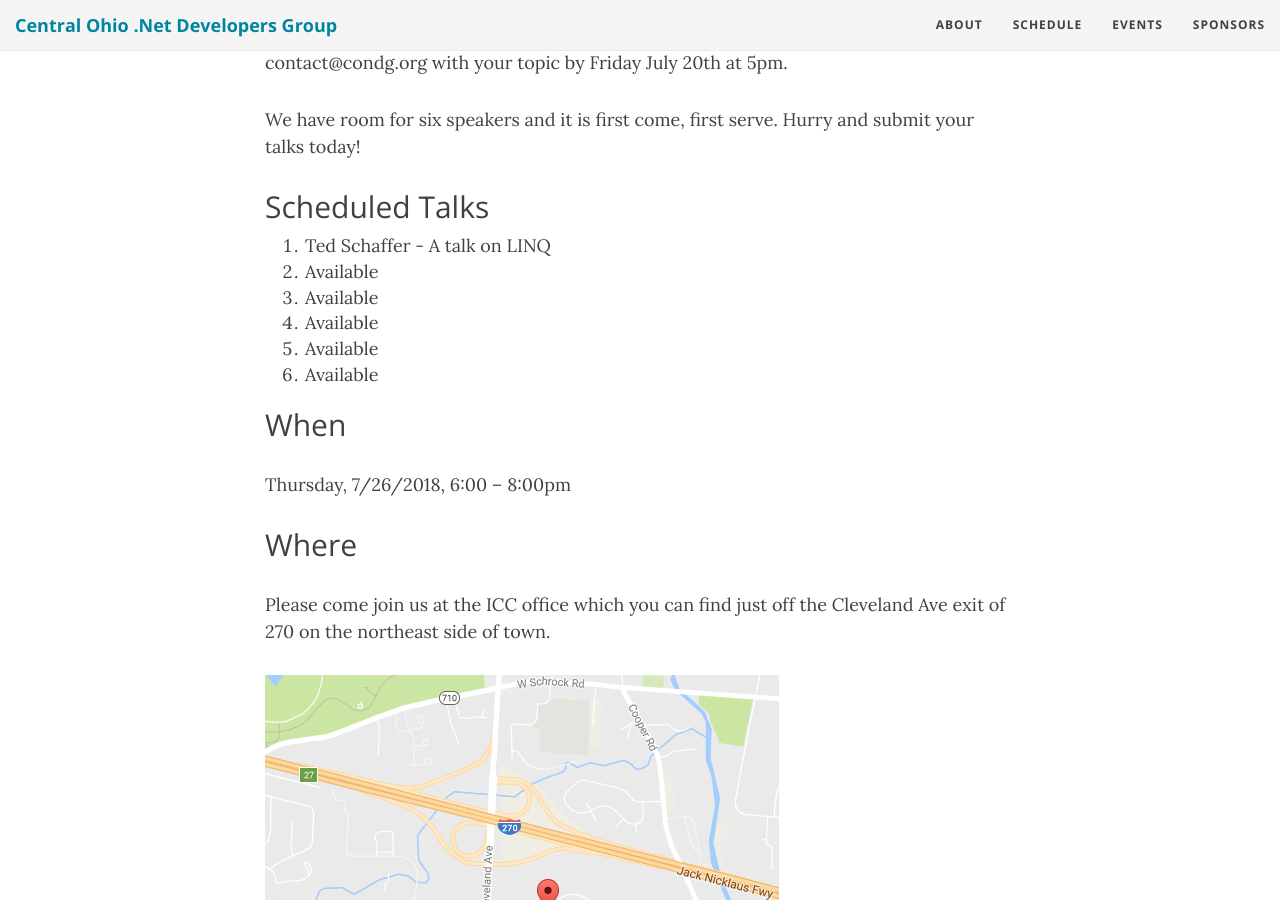
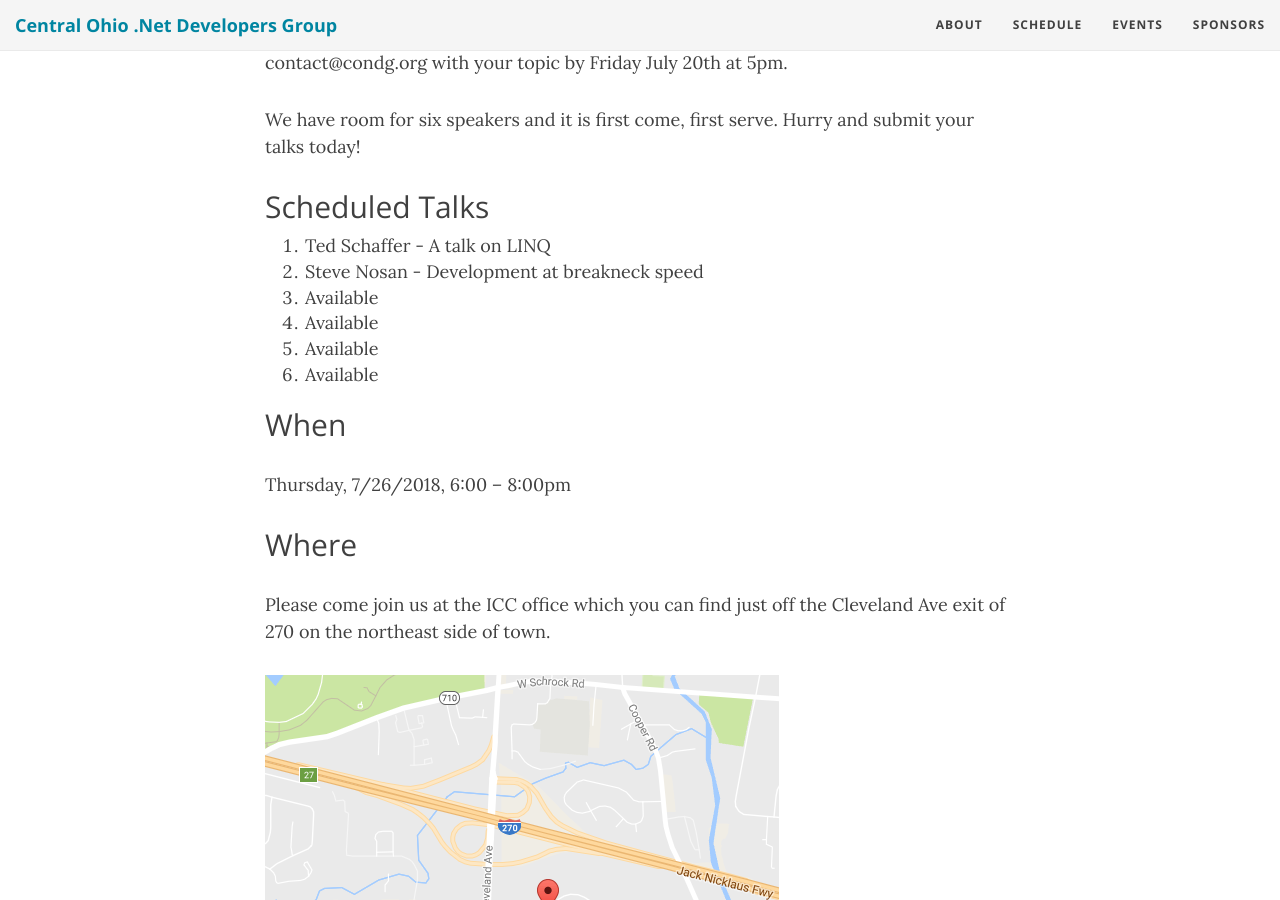
Before and after one commit to condg/condg.github.io, a Jekyll site: the page built from _posts/2018-07-01-july-2018-lightning-talks.md, in a window 1280 px wide and 900 px high, scrolled down 896 px. Built offline with Jekyll 4.4.1, drawn with Linux system fonts in a browser that asks for light colours; comment, search, counter and statistics services are not loaded.

Commit message:
Update 2018-07-01-july-2018-lightning-talks.md

```diff
--- a/_posts/2018-07-01-july-2018-lightning-talks.md
+++ b/_posts/2018-07-01-july-2018-lightning-talks.md
@@ -27,7 +27,7 @@ We have room for six speakers and it is first come, first serve. Hurry and submi
 ## Scheduled Talks
 
 1. Ted Schaffer - A talk on LINQ
-1. Available
+1. Steve Nosan - Development at breakneck speed
 1. Available
 1. Available
 1. Available
```
